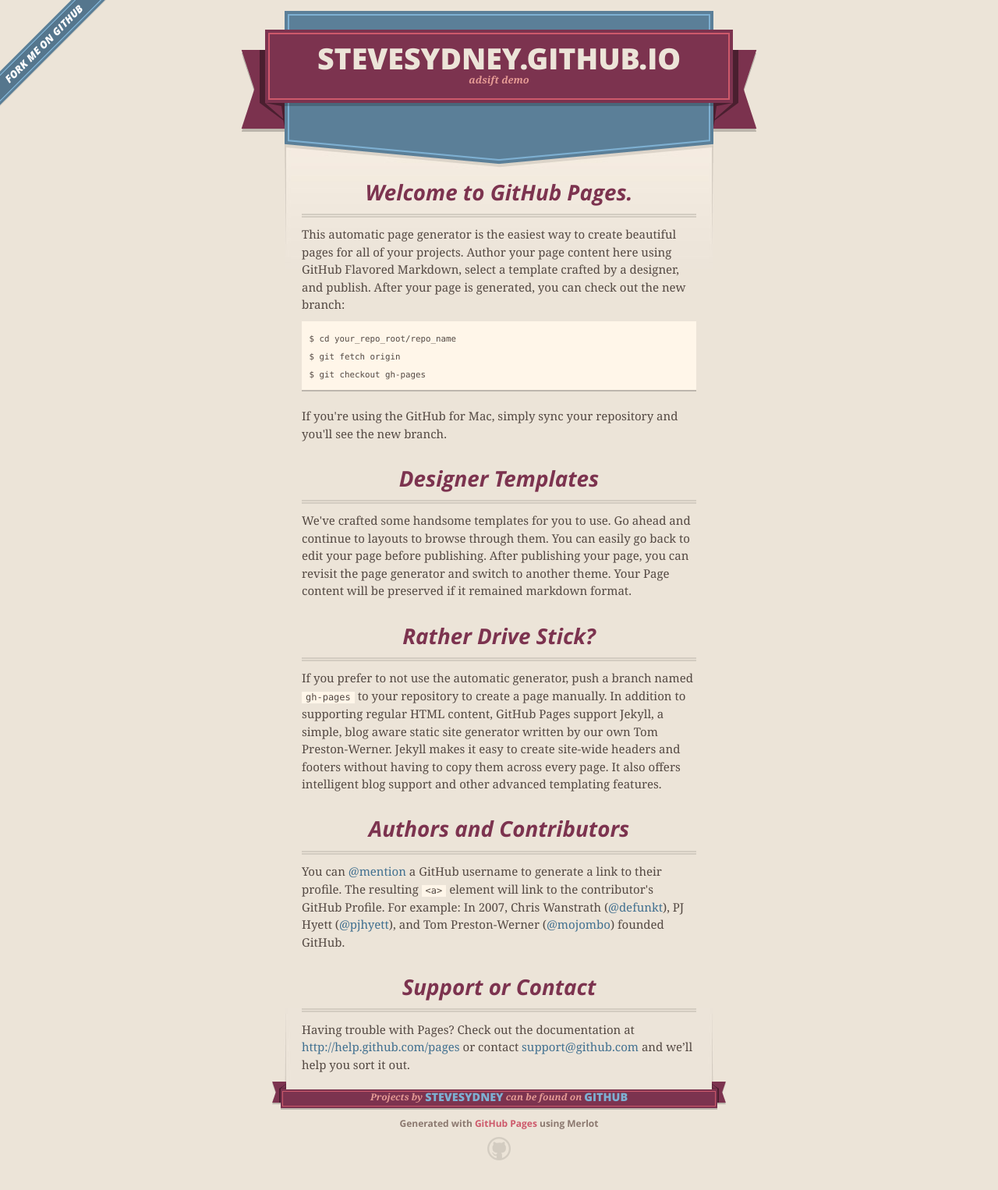
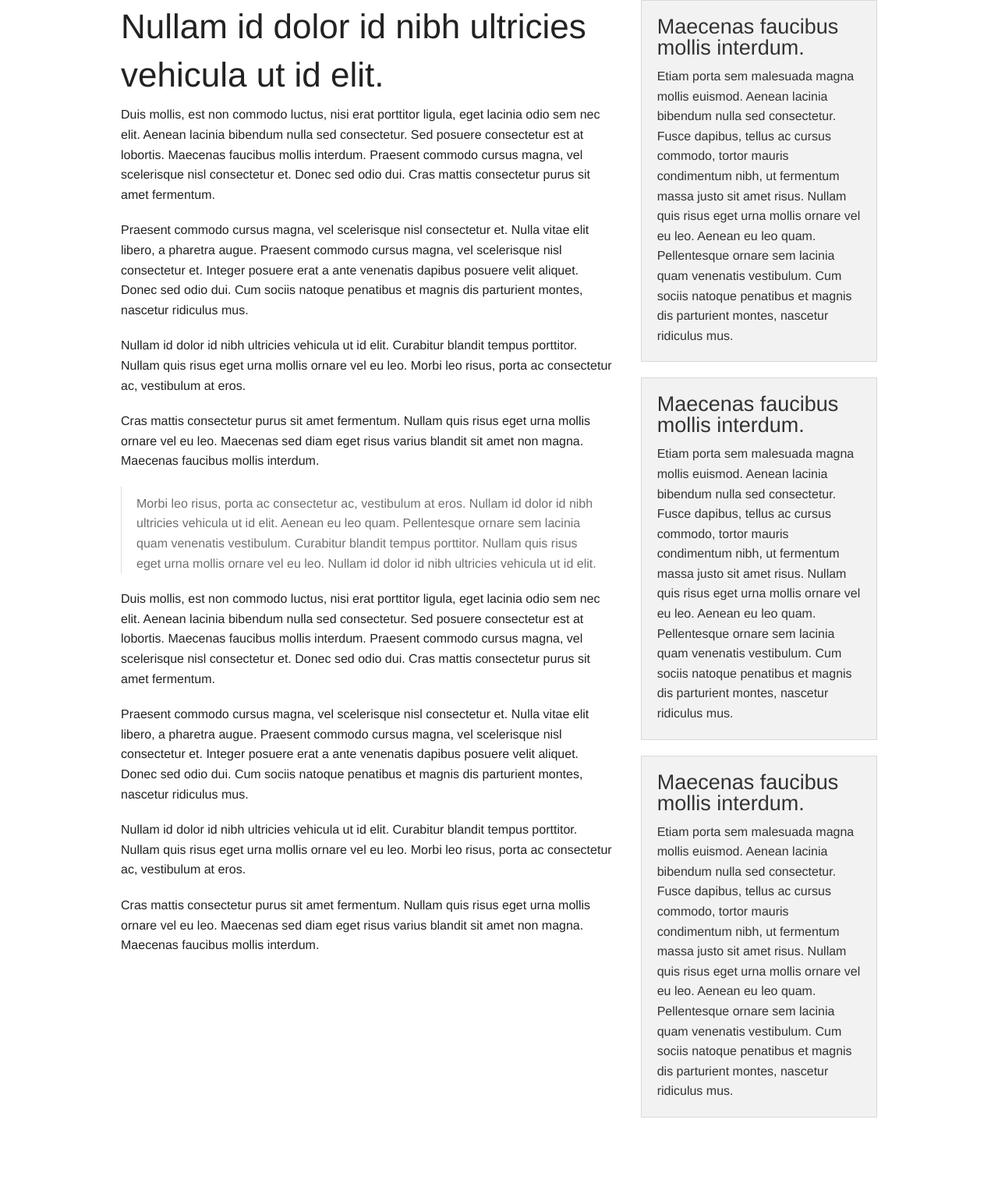
Before and after one commit to stevesydney/stevesydney.github.io, a plain HTML site: page index.html in a window 1280 px wide. Shown: the whole page at 78% size. After the commit the page ends 1453 px from the top, so only its background shows below. Drawn offline with nearby package versions, Linux system fonts and the light colour scheme; files that its build step writes are made by us from their sources.

Commit message:
Update index.html

```diff
--- a/index.html
+++ b/index.html
@@ -1,97 +1,117 @@
-<!DOCTYPE html>
-<html>
+<!doctype html>
+<html class="no-js" lang="en" >
     <head>
-    <meta charset='utf-8'>
-    <meta http-equiv="X-UA-Compatible" content="chrome=1">
-    <meta name="viewport" content="width=640">
+        <meta charset="utf-8">
+        <meta name="viewport" content="width=device-width, initial-scale=1.0">
+        <title>Foundation project</title>
+        <!-- build:css css/libraries.min.css -->
+        <!-- bower:css -->
+        <!-- endbower -->
+        <!-- endbuild -->
+        <!-- build:css css/app.min.css -->
+        <link rel="stylesheet" href="css/app.css">
+        <link rel="stylesheet" href="css/app_override.css">
+        <!-- endbuild -->
+        <!-- build:js js/vendor/modernizr.min.js -->
+        <script src="bower_components/modernizr/modernizr.js"></script>
+        <!-- endbuild -->
+        <meta name="robots" content="noindex">
+        <meta name="googlebot" content="noindex">
+    </head>
+    <body>
 
-    <link rel="stylesheet" href="stylesheets/core.css" media="screen">
-    <link rel="stylesheet" href="stylesheets/mobile.css" media="handheld, only screen and (max-device-width:640px)">
-    <link rel="stylesheet" href="stylesheets/pygment_trac.css">
+        <div class="row">
 
-    <script type="text/javascript" src="javascripts/modernizr.js"></script>
-    <script type="text/javascript" src="https://ajax.googleapis.com/ajax/libs/jquery/1.7.1/jquery.min.js"></script>
-    <script type="text/javascript" src="javascripts/headsmart.min.js"></script>
-    <script type="text/javascript">
-      $(document).ready(function () {
-        $('#main_content').headsmart()
-      })
-    </script>
-    <title>Stevesydney.GitHub.io by stevesydney</title>
-  </head>
+            <div class="small-12 medium-8 columns">
 
-  <body>
-    <a id="forkme_banner" href="https://github.com/stevesydney">View on GitHub</a>
-    <div class="shell">
+                <div class="content">
 
-      <header>
-        <span class="ribbon-outer">
-          <span class="ribbon-inner">
-            <h1>Stevesydney.GitHub.io</h1>
-            <h2>adsift demo</h2>
-          </span>
-          <span class="left-tail"></span>
-          <span class="right-tail"></span>
-        </span>
-      </header>
+                    <h1>Nullam id dolor id nibh ultricies vehicula ut id elit.</h1>
 
-      <div id="no-downloads">
-        <span class="inner">
-        </span>
+                    <p>Duis mollis, est non commodo luctus, nisi erat porttitor ligula, eget lacinia odio sem nec elit. Aenean lacinia bibendum nulla sed consectetur. Sed posuere consectetur est at lobortis. Maecenas faucibus mollis interdum. Praesent commodo cursus magna, vel scelerisque nisl consectetur et. Donec sed odio dui. Cras mattis consectetur purus sit amet fermentum.</p>
+
+                    <p>Praesent commodo cursus magna, vel scelerisque nisl consectetur et. Nulla vitae elit libero, a pharetra augue. Praesent commodo cursus magna, vel scelerisque nisl consectetur et. Integer posuere erat a ante venenatis dapibus posuere velit aliquet. Donec sed odio dui. Cum sociis natoque penatibus et magnis dis parturient montes, nascetur ridiculus mus.</p>
+
+                    <p>Nullam id dolor id nibh ultricies vehicula ut id elit. Curabitur blandit tempus porttitor. Nullam quis risus eget urna mollis ornare vel eu leo. Morbi leo risus, porta ac consectetur ac, vestibulum at eros.</p>
+
+                    <p>Cras mattis consectetur purus sit amet fermentum. Nullam quis risus eget urna mollis ornare vel eu leo. Maecenas sed diam eget risus varius blandit sit amet non magna. Maecenas faucibus mollis interdum.</p>
+
+                    <blockquote>Morbi leo risus, porta ac consectetur ac, vestibulum at eros. Nullam id dolor id nibh ultricies vehicula ut id elit. Aenean eu leo quam. Pellentesque ornare sem lacinia quam venenatis vestibulum. Curabitur blandit tempus porttitor. Nullam quis risus eget urna mollis ornare vel eu leo. Nullam id dolor id nibh ultricies vehicula ut id elit.</blockquote>
+
+                    <p>Duis mollis, est non commodo luctus, nisi erat porttitor ligula, eget lacinia odio sem nec elit. Aenean lacinia bibendum nulla sed consectetur. Sed posuere consectetur est at lobortis. Maecenas faucibus mollis interdum. Praesent commodo cursus magna, vel scelerisque nisl consectetur et. Donec sed odio dui. Cras mattis consectetur purus sit amet fermentum.</p>
+
+                    <p>Praesent commodo cursus magna, vel scelerisque nisl consectetur et. Nulla vitae elit libero, a pharetra augue. Praesent commodo cursus magna, vel scelerisque nisl consectetur et. Integer posuere erat a ante venenatis dapibus posuere velit aliquet. Donec sed odio dui. Cum sociis natoque penatibus et magnis dis parturient montes, nascetur ridiculus mus.</p>
+
+                    <p>Nullam id dolor id nibh ultricies vehicula ut id elit. Curabitur blandit tempus porttitor. Nullam quis risus eget urna mollis ornare vel eu leo. Morbi leo risus, porta ac consectetur ac, vestibulum at eros.</p>
+
+                    <p>Cras mattis consectetur purus sit amet fermentum. Nullam quis risus eget urna mollis ornare vel eu leo. Maecenas sed diam eget risus varius blandit sit amet non magna. Maecenas faucibus mollis interdum.</p>
+
                 </div>
 
+            </div>
 
-      <span class="banner-fix"></span>
+            <div class="small-12 medium-4 columns">
 
+                <div class="panel">
 
-      <section id="main_content">
-        <h3>
-<a id="welcome-to-github-pages" class="anchor" href="#welcome-to-github-pages" aria-hidden="true"><span class="octicon octicon-link"></span></a>Welcome to GitHub Pages.</h3>
+                    <h3>Maecenas faucibus mollis interdum.</h3>
 
-<p>This automatic page generator is the easiest way to create beautiful pages for all of your projects. Author your page content here using GitHub Flavored Markdown, select a template crafted by a designer, and publish. After your page is generated, you can check out the new branch:</p>
+                    <p>Etiam porta sem malesuada magna mollis euismod. Aenean lacinia bibendum nulla sed consectetur. Fusce dapibus, tellus ac cursus commodo, tortor mauris condimentum nibh, ut fermentum massa justo sit amet risus. Nullam quis risus eget urna mollis ornare vel eu leo. Aenean eu leo quam. Pellentesque ornare sem lacinia quam venenatis vestibulum. Cum sociis natoque penatibus et magnis dis parturient montes, nascetur ridiculus mus.</p>
 
-<pre><code>$ cd your_repo_root/repo_name
-$ git fetch origin
-$ git checkout gh-pages
-</code></pre>
+                </div>
 
-<p>If you're using the GitHub for Mac, simply sync your repository and you'll see the new branch.</p>
+                <div class="panel">
 
-<h3>
-<a id="designer-templates" class="anchor" href="#designer-templates" aria-hidden="true"><span class="octicon octicon-link"></span></a>Designer Templates</h3>
+                    <h3>Maecenas faucibus mollis interdum.</h3>
 
-<p>We've crafted some handsome templates for you to use. Go ahead and continue to layouts to browse through them. You can easily go back to edit your page before publishing. After publishing your page, you can revisit the page generator and switch to another theme. Your Page content will be preserved if it remained markdown format.</p>
+                    <p>Etiam porta sem malesuada magna mollis euismod. Aenean lacinia bibendum nulla sed consectetur. Fusce dapibus, tellus ac cursus commodo, tortor mauris condimentum nibh, ut fermentum massa justo sit amet risus. Nullam quis risus eget urna mollis ornare vel eu leo. Aenean eu leo quam. Pellentesque ornare sem lacinia quam venenatis vestibulum. Cum sociis natoque penatibus et magnis dis parturient montes, nascetur ridiculus mus.</p>
 
-<h3>
-<a id="rather-drive-stick" class="anchor" href="#rather-drive-stick" aria-hidden="true"><span class="octicon octicon-link"></span></a>Rather Drive Stick?</h3>
+                </div>
 
-<p>If you prefer to not use the automatic generator, push a branch named <code>gh-pages</code> to your repository to create a page manually. In addition to supporting regular HTML content, GitHub Pages support Jekyll, a simple, blog aware static site generator written by our own Tom Preston-Werner. Jekyll makes it easy to create site-wide headers and footers without having to copy them across every page. It also offers intelligent blog support and other advanced templating features.</p>
+                <div class="panel">
 
-<h3>
-<a id="authors-and-contributors" class="anchor" href="#authors-and-contributors" aria-hidden="true"><span class="octicon octicon-link"></span></a>Authors and Contributors</h3>
+                    <h3>Maecenas faucibus mollis interdum.</h3>
 
-<p>You can <a href="https://github.com/blog/821" class="user-mention">@mention</a> a GitHub username to generate a link to their profile. The resulting <code>&lt;a&gt;</code> element will link to the contributor's GitHub Profile. For example: In 2007, Chris Wanstrath (<a href="https://github.com/defunkt" class="user-mention">@defunkt</a>), PJ Hyett (<a href="https://github.com/pjhyett" class="user-mention">@pjhyett</a>), and Tom Preston-Werner (<a href="https://github.com/mojombo" class="user-mention">@mojombo</a>) founded GitHub.</p>
-
-<h3>
-<a id="support-or-contact" class="anchor" href="#support-or-contact" aria-hidden="true"><span class="octicon octicon-link"></span></a>Support or Contact</h3>
-
-<p>Having trouble with Pages? Check out the documentation at <a href="http://help.github.com/pages">http://help.github.com/pages</a> or contact <a href="mailto:support@github.com">support@github.com</a> and we’ll help you sort it out.</p>
-      </section>
-
-      <footer>
-        <span class="ribbon-outer">
-          <span class="ribbon-inner">
-            <p>Projects by <a href="https://github.com/stevesydney">stevesydney</a> can be found on <a href="https://github.com/stevesydney">GitHub</a></p>
-          </span>
-          <span class="left-tail"></span>
-          <span class="right-tail"></span>
-        </span>
-        <p>Generated with <a href="http://pages.github.com">GitHub Pages</a> using Merlot</p>
-        <span class="octocat"></span>
-      </footer>
+                    <p>Etiam porta sem malesuada magna mollis euismod. Aenean lacinia bibendum nulla sed consectetur. Fusce dapibus, tellus ac cursus commodo, tortor mauris condimentum nibh, ut fermentum massa justo sit amet risus. Nullam quis risus eget urna mollis ornare vel eu leo. Aenean eu leo quam. Pellentesque ornare sem lacinia quam venenatis vestibulum. Cum sociis natoque penatibus et magnis dis parturient montes, nascetur ridiculus mus.</p>
 
                 </div>
 
 
+            </div>
+
+        </div>
+
+
+
+        <!-- build:js js/vendor/libraries.min.js -->
+        <!-- bower:js -->
+        <script src="bower_components/jquery/dist/jquery.js"></script>
+        <script src="bower_components/fastclick/lib/fastclick.js"></script>
+        <script src="bower_components/oridomi/oridomi.js"></script>
+        <!-- endbower -->
+        <!-- endbuild -->
+        <!-- build:js js/vendor/foundation.min.js -->
+        <script src="bower_components/foundation/js/foundation/foundation.js"></script>
+        <script src="bower_components/foundation/js/foundation/foundation.abide.js"></script>
+        <script src="bower_components/foundation/js/foundation/foundation.accordion.js"></script>
+        <script src="bower_components/foundation/js/foundation/foundation.alert.js"></script>
+        <script src="bower_components/foundation/js/foundation/foundation.clearing.js"></script>
+        <script src="bower_components/foundation/js/foundation/foundation.dropdown.js"></script>
+        <script src="bower_components/foundation/js/foundation/foundation.equalizer.js"></script>
+        <script src="bower_components/foundation/js/foundation/foundation.interchange.js"></script>
+        <script src="bower_components/foundation/js/foundation/foundation.joyride.js"></script>
+        <script src="bower_components/foundation/js/foundation/foundation.magellan.js"></script>
+        <script src="bower_components/foundation/js/foundation/foundation.offcanvas.js"></script>
+        <script src="bower_components/foundation/js/foundation/foundation.orbit.js"></script>
+        <script src="bower_components/foundation/js/foundation/foundation.reveal.js"></script>
+        <script src="bower_components/foundation/js/foundation/foundation.slider.js"></script>
+        <script src="bower_components/foundation/js/foundation/foundation.tab.js"></script>
+        <script src="bower_components/foundation/js/foundation/foundation.tooltip.js"></script>
+        <script src="bower_components/foundation/js/foundation/foundation.topbar.js"></script>
+        <!-- endbuild -->
+        <!-- build:js js/app.min.js -->
+        <script src="js/app.js"></script>
+        <!-- endbuild -->
+
     </body>
 </html>
```
Lines whose indentation alone changed are shown as unchanged.
